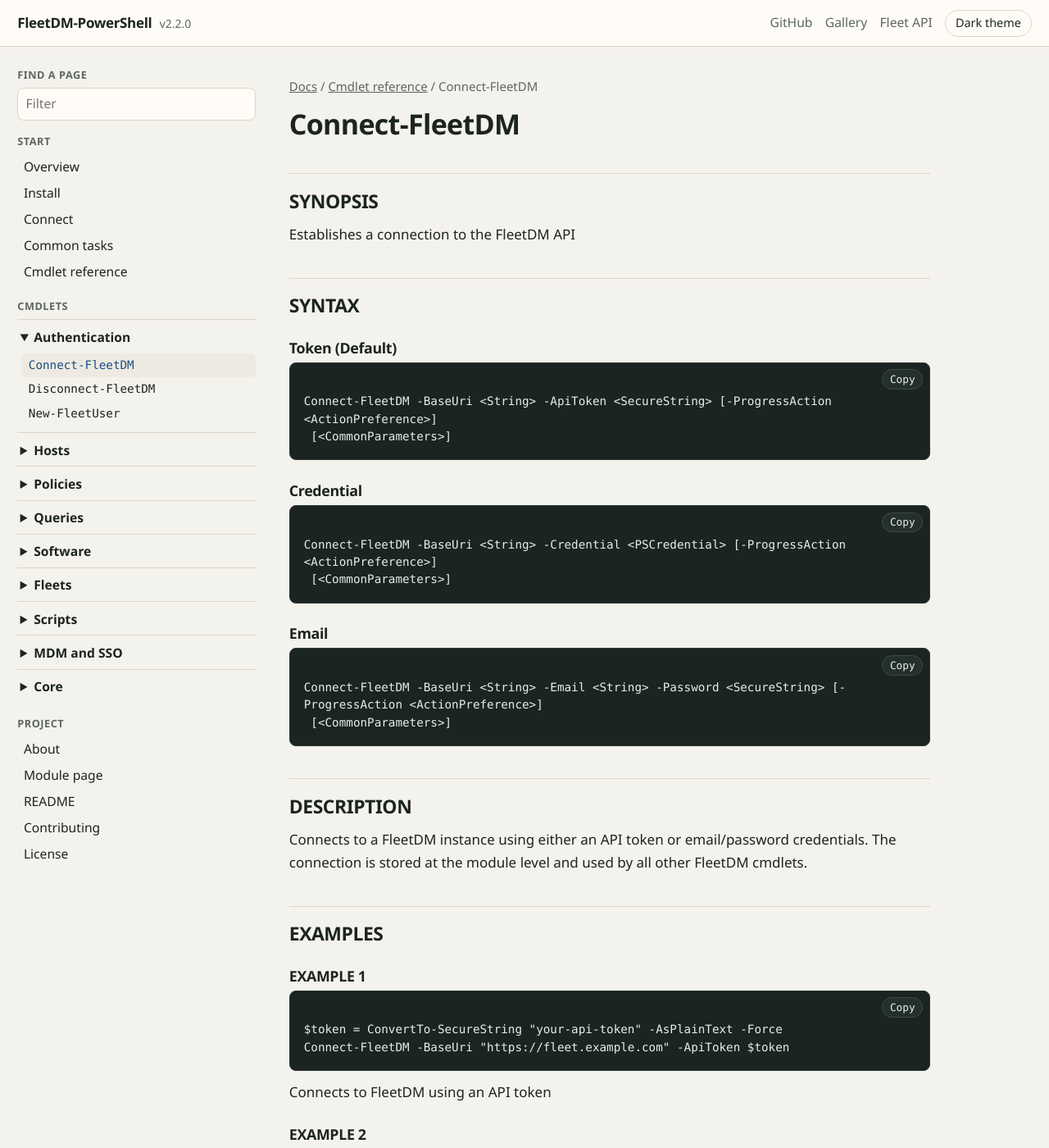
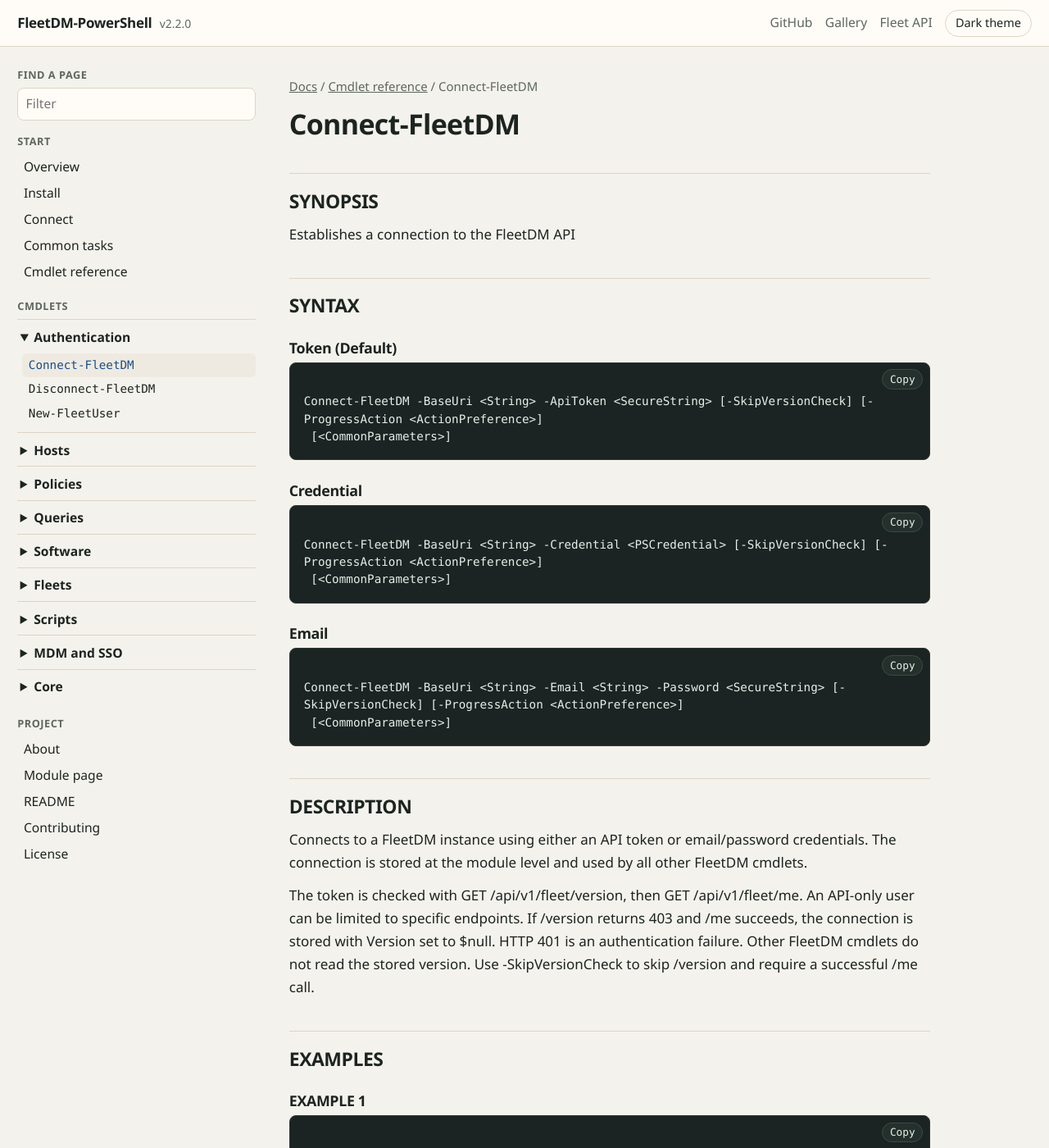
Before and after one commit to jorgeasaurus/FleetDM-PowerShell, a Jekyll site: the page built from docs/en-US/Connect-FleetDM.md, in a window 1280 px wide and 1400 px high. Shown: the whole window at 82% size. Built offline with Jekyll 4.4.1, drawn with Linux system fonts in a browser that asks for light colours; our own code applies the rules of GitHub Pages for plain Markdown files; some of the changed text lies outside the part shown.

Commit message:
Connect when an API-only token cannot call the version endpoint
GET /api/v1/fleet/version returns 403 when an API-only user is limited
to other endpoints. Fall back to GET /api/v1/fleet/me, store the version
as null, and add -SkipVersionCheck. HTTP 401 still fails authentication.

Co-authored-by: Jorge Suarez <j0rg3@me.com>

````diff
--- a/docs/en-US/Connect-FleetDM.md
+++ b/docs/en-US/Connect-FleetDM.md
@@ -14,25 +14,31 @@ Establishes a connection to the FleetDM API
 
 ### Token (Default)
 ```
-Connect-FleetDM -BaseUri <String> -ApiToken <SecureString> [-ProgressAction <ActionPreference>]
+Connect-FleetDM -BaseUri <String> -ApiToken <SecureString> [-SkipVersionCheck] [-ProgressAction <ActionPreference>]
  [<CommonParameters>]
 ```
 
 ### Credential
 ```
-Connect-FleetDM -BaseUri <String> -Credential <PSCredential> [-ProgressAction <ActionPreference>]
+Connect-FleetDM -BaseUri <String> -Credential <PSCredential> [-SkipVersionCheck] [-ProgressAction <ActionPreference>]
  [<CommonParameters>]
 ```
 
 ### Email
 ```
-Connect-FleetDM -BaseUri <String> -Email <String> -Password <SecureString> [-ProgressAction <ActionPreference>]
+Connect-FleetDM -BaseUri <String> -Email <String> -Password <SecureString> [-SkipVersionCheck] [-ProgressAction <ActionPreference>]
  [<CommonParameters>]
 ```
 
 ## DESCRIPTION
 Connects to a FleetDM instance using either an API token or email/password credentials.
 The connection is stored at the module level and used by all other FleetDM cmdlets.
+
+The token is checked with GET /api/v1/fleet/version, then GET /api/v1/fleet/me.
+An API-only user can be limited to specific endpoints. If /version returns 403 and
+/me succeeds, the connection is stored with Version set to $null. HTTP 401 is an
+authentication failure. Other FleetDM cmdlets do not read the stored version.
+Use -SkipVersionCheck to skip /version and require a successful /me call.
 
 ## EXAMPLES
 
@@ -66,6 +72,15 @@ Connect-FleetDM -BaseUri "https://fleet.example.com" -Email "admin@example.com"
 ```
 
 Logs in with email and password, the same call as fleetctl login --email --password
+
+### EXAMPLE 5
+```
+$token = ConvertTo-SecureString "your-api-token" -AsPlainText -Force
+Connect-FleetDM -BaseUri "https://fleet.example.com" -ApiToken $token -SkipVersionCheck
+```
+
+Connects when the token can call /me but is not allowed to call /version.
+The connection version is $null.
 
 ## PARAMETERS
 
@@ -146,6 +161,23 @@ Accept pipeline input: False
 Accept wildcard characters: False
 ```
 
+### -SkipVersionCheck
+Do not call GET /api/v1/fleet/version. The token is checked with GET /api/v1/fleet/me,
+and the stored version is $null. Use this when an API-only user is not allowed to call
+the version endpoint.
+
+```yaml
+Type: SwitchParameter
+Parameter Sets: (All)
+Aliases:
+
+Required: False
+Position: Named
+Default value: False
+Accept pipeline input: False
+Accept wildcard characters: False
+```
+
 ### -ProgressAction
 ProgressAction is a PowerShell common parameter.
 
````
Also changed, not shown: docs/en-US/about_FleetDM-PowerShell.help.md (+1 -1 lines), index.md (+2 -0 lines), CHANGELOG.md, README.md, 3 other files.
